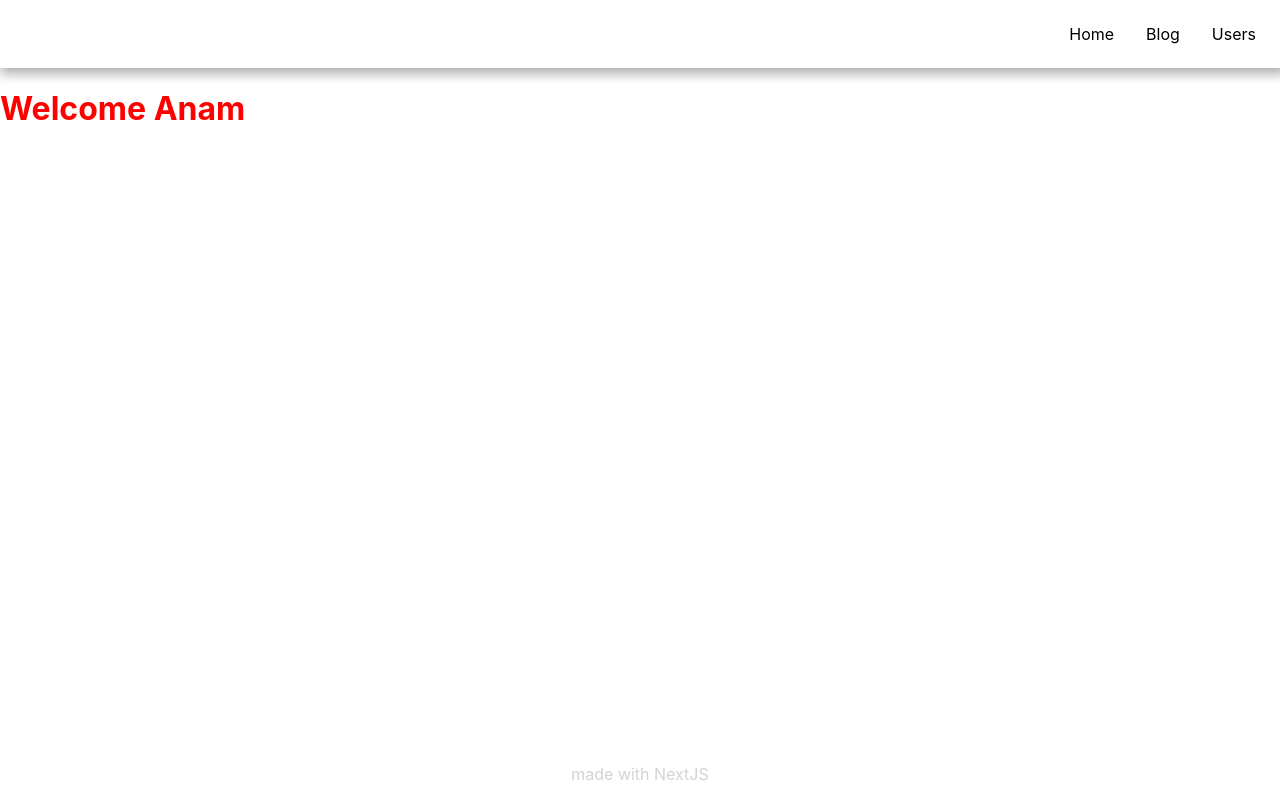
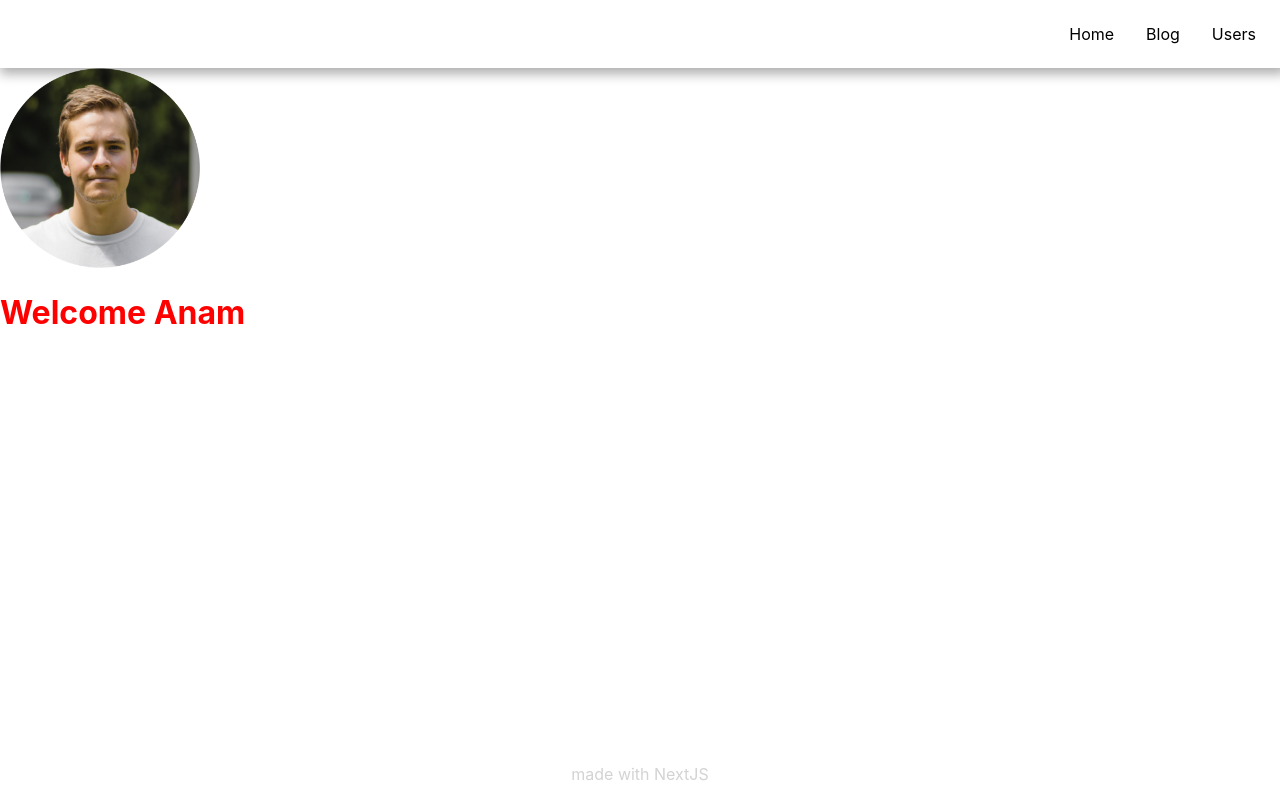
Before and after one commit to mukhoiran/nexjs-basic, a Next.js app: page / in a window 1280 px wide. Built offline with nearby package versions, Linux system fonts and the light colour scheme.

Commit message:
image optimization

```diff
--- a/pages/index.jsx
+++ b/pages/index.jsx
@@ -1,8 +1,10 @@
+import Image from 'next/image';
 import Layout from '../components/Layout';
 
 export default function Home() {
   return (
-    <Layout>
+    <Layout pageTitle="Home Page">
+      <Image src="/profile.png" width={200} height={200} alt="profile" />
       <h1 className="title">Welcome Anam</h1>
     </Layout>
   );
```
Also changed, not shown: public/profile.png (added).
